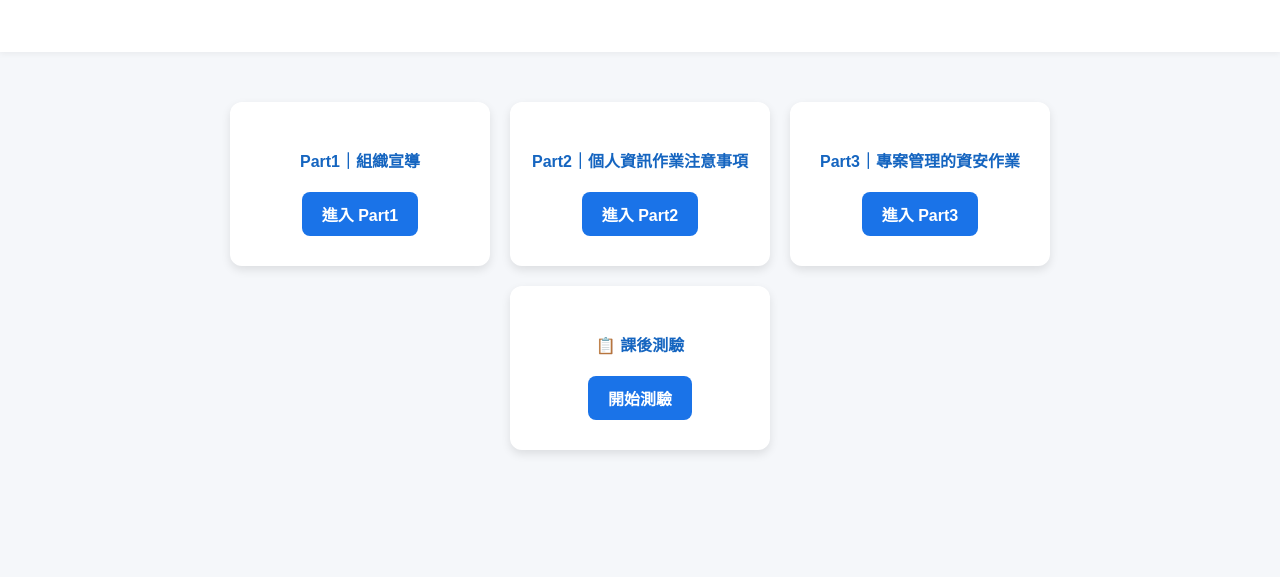
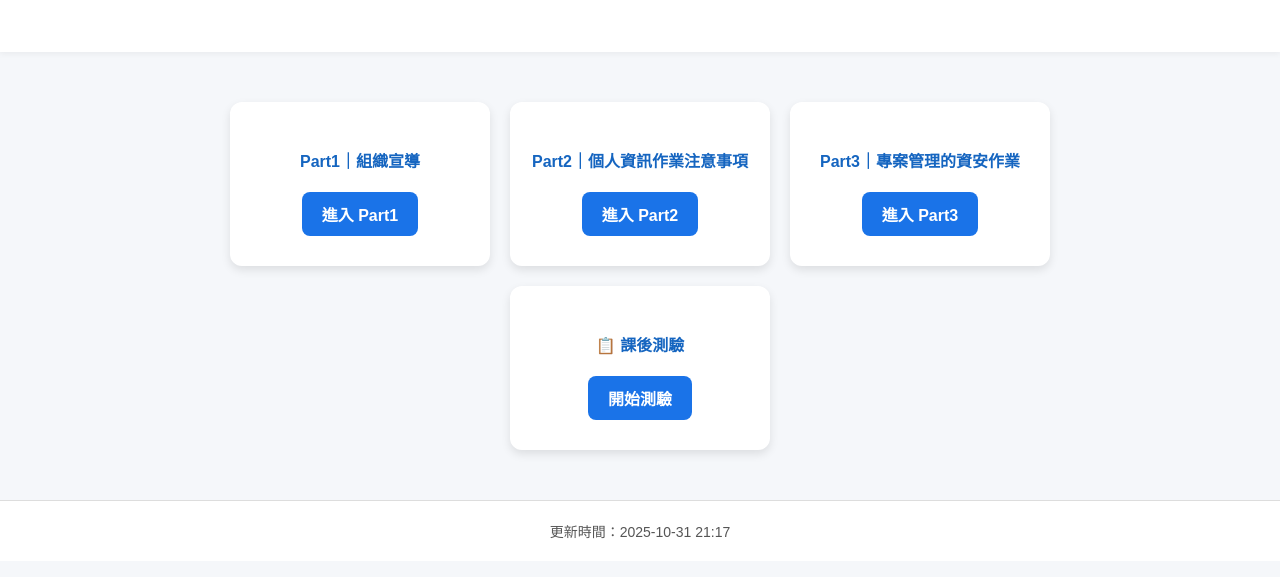
Before and after one commit to Danny-MiTAC/miis-edu-website, a plain HTML site: page public/index.html in a window 1280 px wide. Shown: the part 205-782 px from the top of the page. Drawn offline with Linux system fonts and the light colour scheme.

Commit message:
自動更新網站內容

```diff
--- a/public/index.html
+++ b/public/index.html
@@ -119,6 +119,15 @@
       }
     }
 
+    footer {
+      margin-top: 50px;
+      padding: 20px;
+      background-color: #fff;
+      color: #555;
+      font-size: 14px;
+      border-top: 1px solid #ddd;
+    }
+
     @media (max-width: 768px) {
       header h1 {
         font-size: 26px;
@@ -164,6 +173,9 @@
     </div>
   </div>
 
+  <!-- 🔄 這一行會被批次檔自動更新時間 -->
+  <footer>更新時間：2025-10-31 21:17</footer>
+
   <script>
     // 載入共用導覽列 + 淡入動畫 + 錯誤處理
     fetch("navbar.html")
```
Also changed, not shown: 1 other file.
